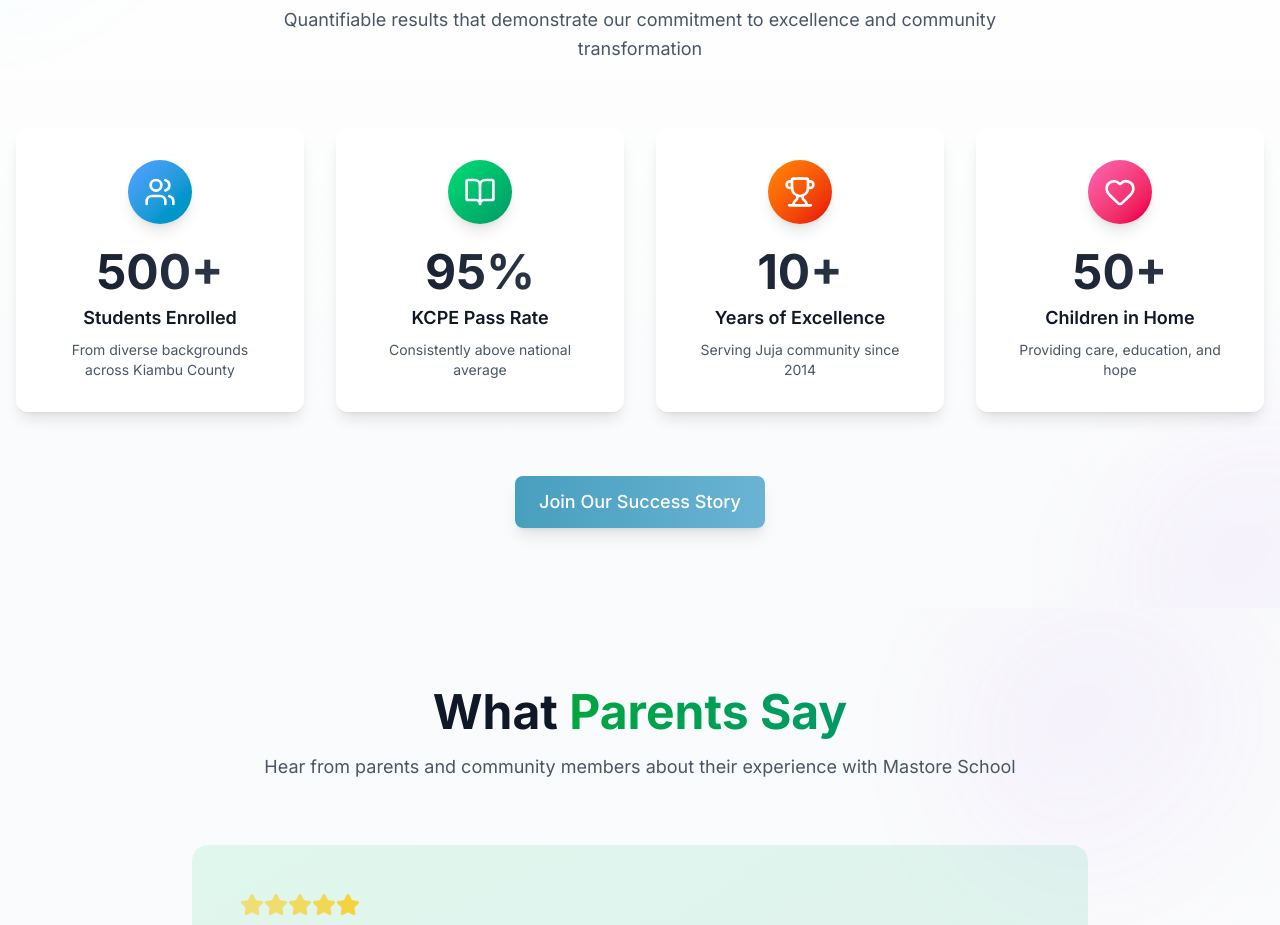
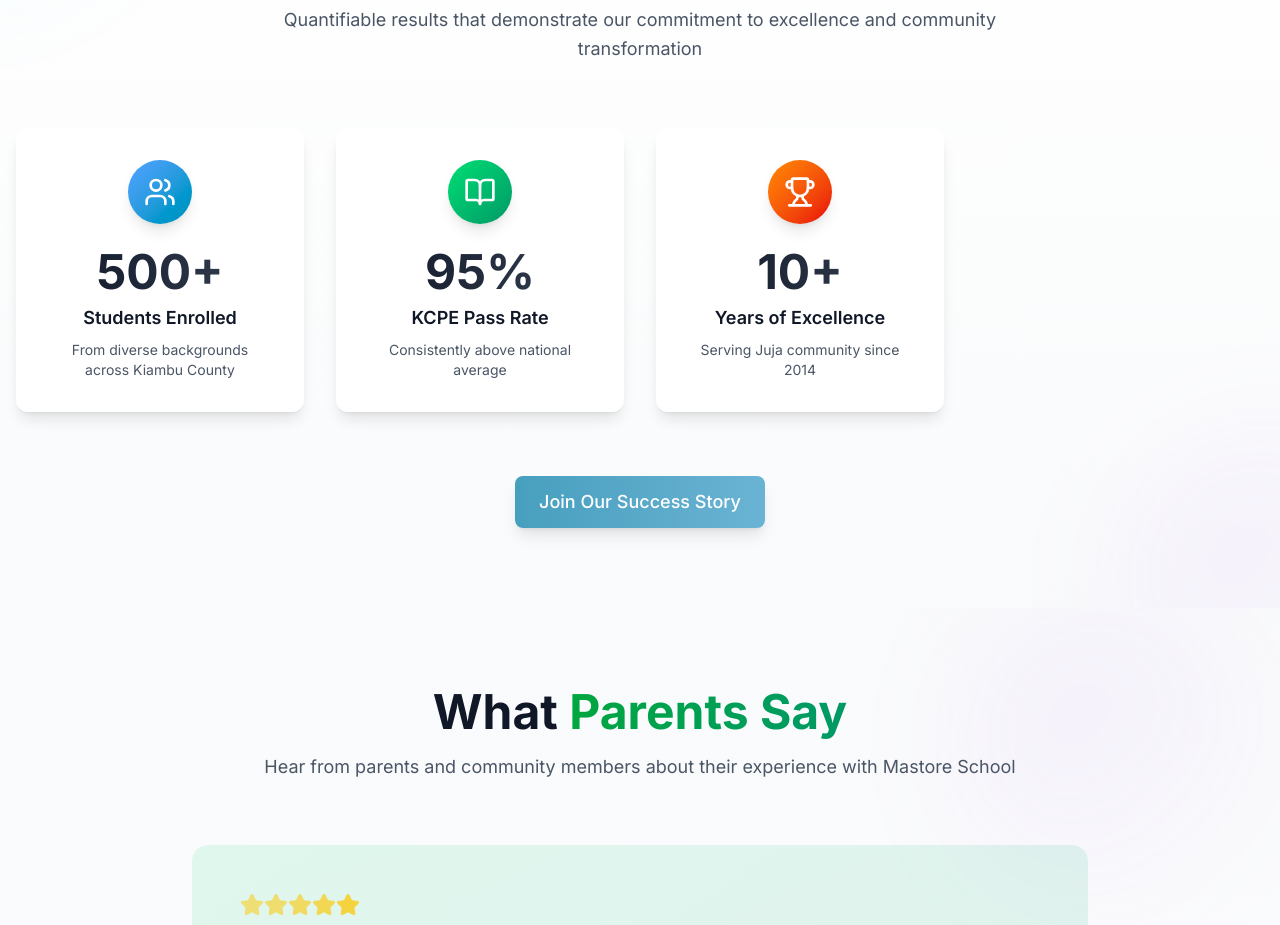
Before and after one commit to VicGriffin/mastore-arise-and-shine-school, a Next.js app: page / in a window 1280 px wide. Shown: the part 2640-3565 px from the top of the page. Built offline with nearby package versions, Linux system fonts and the light colour scheme.

Commit message:
fix: remove "50+ Children in Home" statistic from stats array
Update StatisticsSection to display three key metrics only.

Co-authored-by: Victor Kamau <161013699+VicGriffin@users.noreply.github.com>

```diff
--- a/src/components/sections/StatisticsSection.tsx
+++ b/src/components/sections/StatisticsSection.tsx
@@ -27,14 +27,6 @@ const StatisticsSection = () => {
       label: 'Years of Excellence',
       description: 'Serving Juja community since 2014',
       color: 'from-orange-400 to-red-600',
-      suffix: '+',
-    },
-    {
-      icon: Heart,
-      number: 50,
-      label: 'Children in Home',
-      description: 'Providing care, education, and hope',
-      color: 'from-pink-400 to-rose-600',
       suffix: '+',
     },
   ]
```
